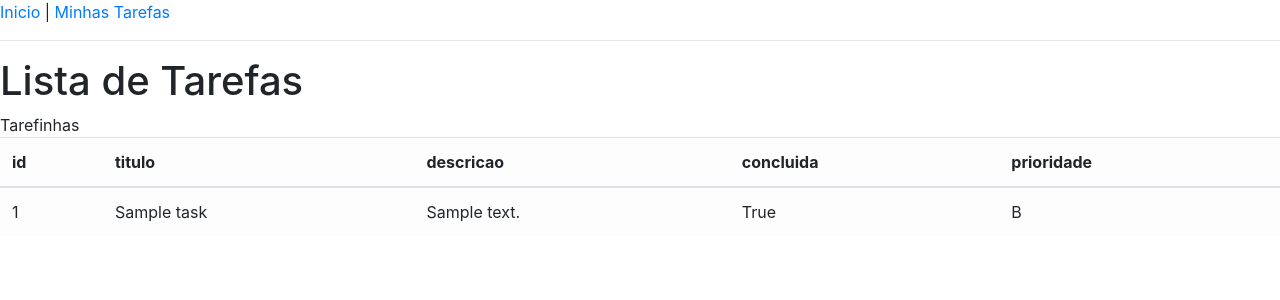
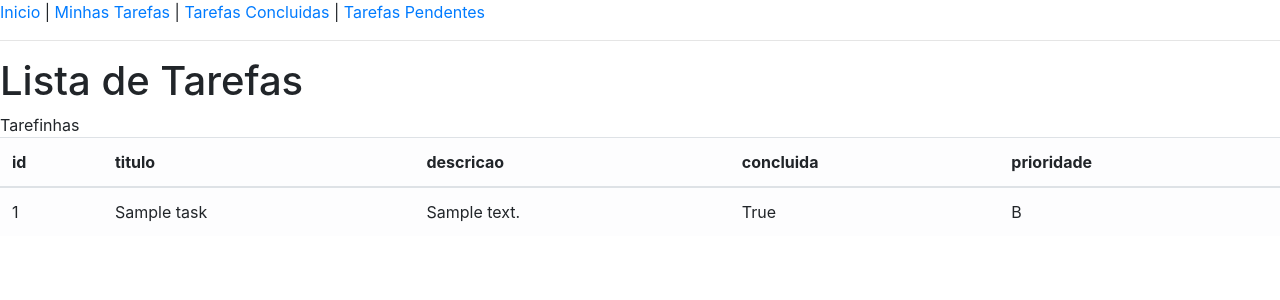
Before and after one commit to heitorobezerra-hub/ToDoSenac, a Django app: page / in a window 1280 px wide. Shown: the top 300 px of the page. Run offline with Django 5.2, Linux system fonts and the light colour scheme; tables that the repository leaves empty hold one stand-in row (values such as "Sample post").

Commit message:
Update name

```diff
--- a/templates/base.html
+++ b/templates/base.html
@@ -10,7 +10,7 @@
 <body>
     <header>
         <nav>
-            <a href="{% url 'home'%}">Inicio</a> | <a href="{% url 'task_list' %}">Minhas Tarefas </a>
+            <a href="{% url 'home'%}">Inicio</a> | <a href="{% url 'task_list' %}">Minhas Tarefas </a> | <a href="{% url 'task_concluido' %}">Tarefas Concluidas </a> | <a href="{% url 'task_pendente' %}"> Tarefas Pendentes </a>
         </nav>
         <hr>
     </header>
```
